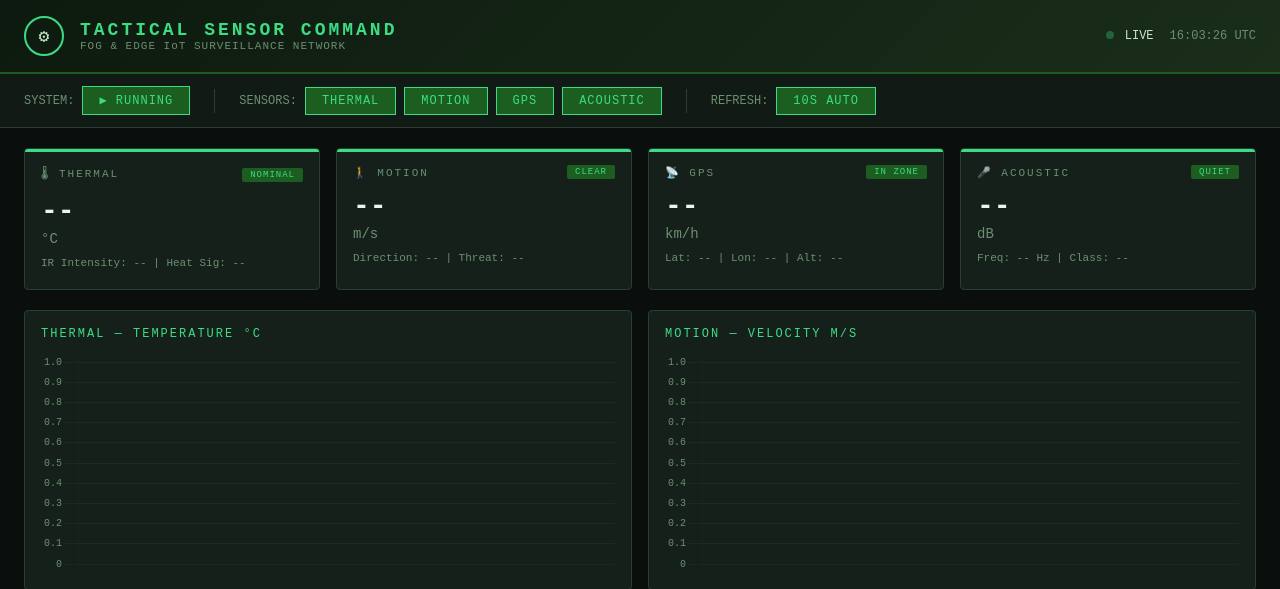
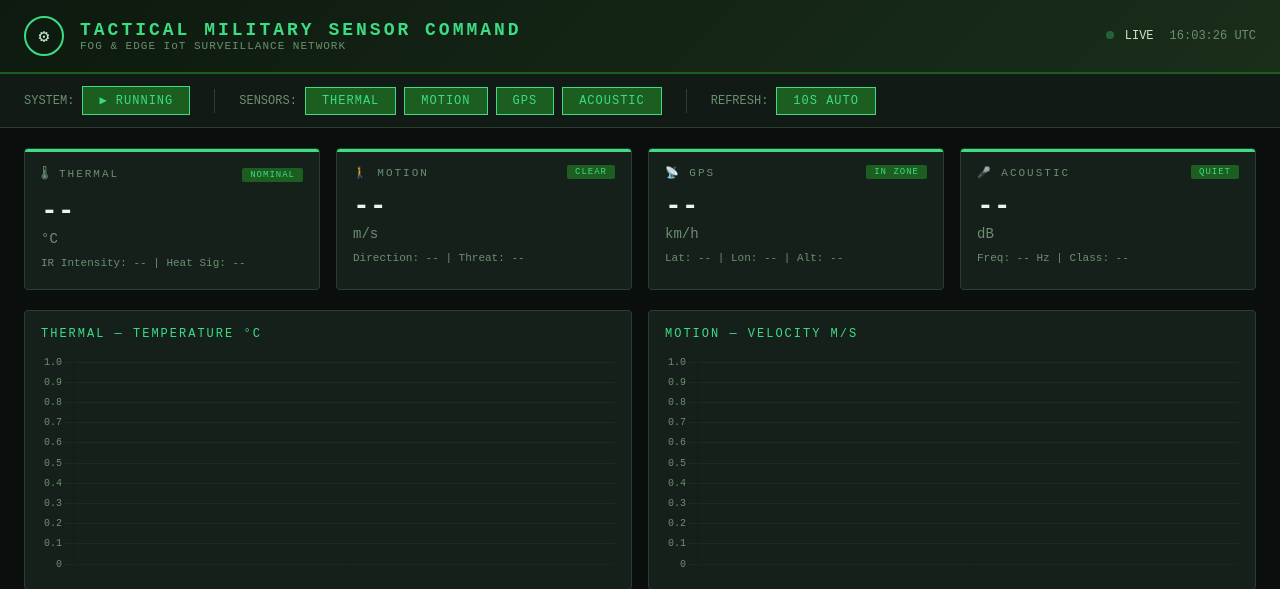
Before and after one commit to lokeshsg1091998/fog-and-edge-project, a Flask app: page / in a window 1280 px wide. Shown: the top 589 px of the page. Run offline with Flask 3, Linux system fonts and the light colour scheme; data that the repository does not hold is empty.

Commit message:
Update index.html

```diff
--- a/dashboard/templates/index.html
+++ b/dashboard/templates/index.html
@@ -3,7 +3,7 @@
 <head>
     <meta charset="UTF-8">
     <meta name="viewport" content="width=device-width, initial-scale=1.0">
-    <title>IOT Military Sensor Command Dashboard</title>
+    <title>Military Sensor Command Dashboard</title>
     <script src="https://cdn.jsdelivr.net/npm/chart.js@4.4.1/dist/chart.umd.min.js"></script>
     <style>
         * { margin: 0; padding: 0; box-sizing: border-box; }
@@ -258,7 +258,7 @@
     <div class="header-left">
         <div class="header-icon">&#9881;</div>
         <div>
-            <h1>Tactical Sensor Command</h1>
+            <h1>Tactical Military Sensor Command</h1>
             <div class="header-sub">FOG &amp; EDGE IoT SURVEILLANCE NETWORK</div>
         </div>
     </div>
```
